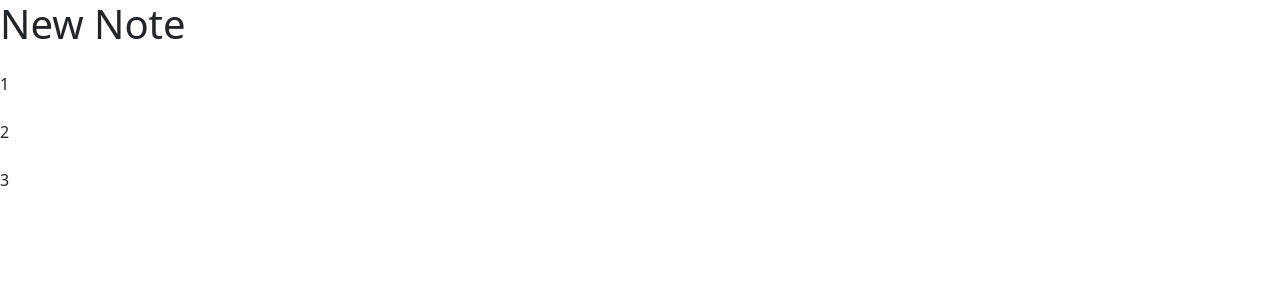
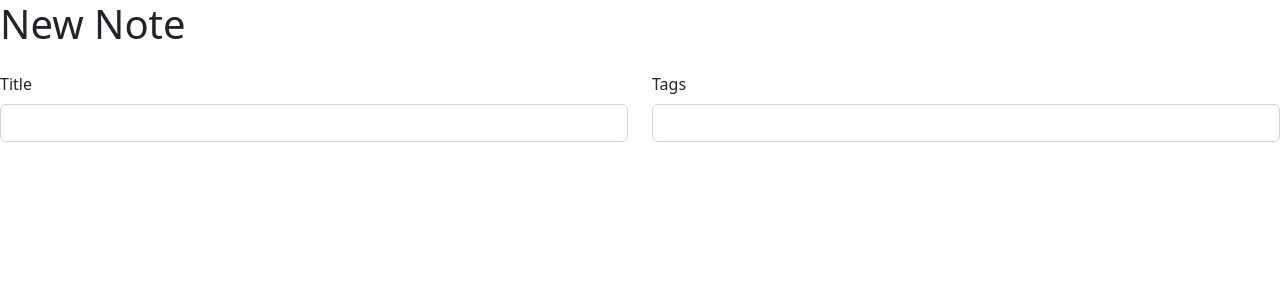
Before and after one commit to Minhpng/react-typescript-create-note-taking-app, a React (Vite) app: page /new in a window 1280 px wide. Shown: the top 300 px of the page. Built offline with nearby package versions, Linux system fonts and the light colour scheme.

Commit message:
no message

```diff
--- a/src/NoteForm.tsx
+++ b/src/NoteForm.tsx
@@ -1,13 +1,24 @@
 import React from "react"
-import { Form, Stack } from "react-bootstrap"
+import { Col, Form, Row, Stack } from "react-bootstrap"
 
 function NoteForm() {
 	return (
 		<Form>
 			<Stack gap={4}>
-				<div>1</div>
-				<div>2</div>
-				<div>3</div>
+				<Row>
+					<Col>
+						<Form.Group controlId="title">
+							<Form.Label>Title</Form.Label>
+							<Form.Control required />
+						</Form.Group>
+					</Col>
+					<Col>
+						<Form.Group controlId="tags">
+							<Form.Label>Tags</Form.Label>
+							<Form.Control required />
+						</Form.Group>
+					</Col>
+				</Row>
 			</Stack>
 		</Form>
 	)
```
